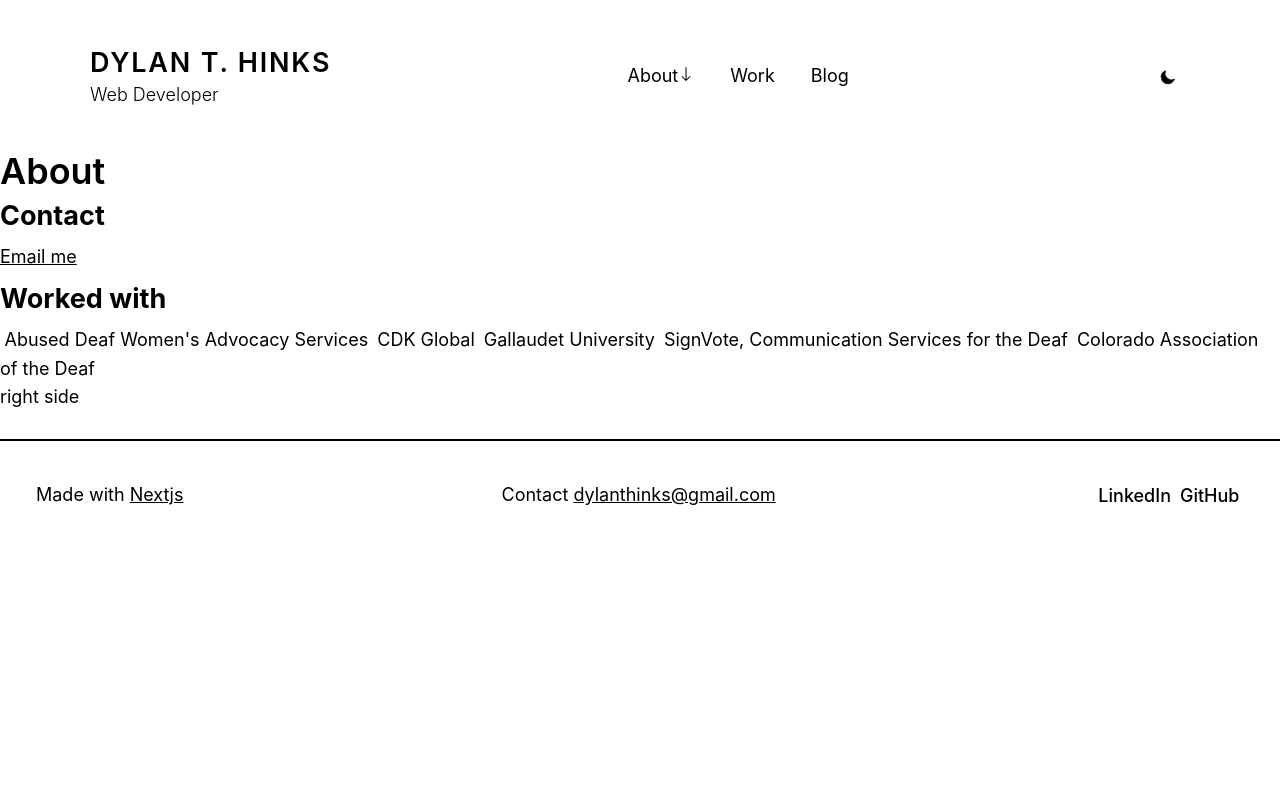
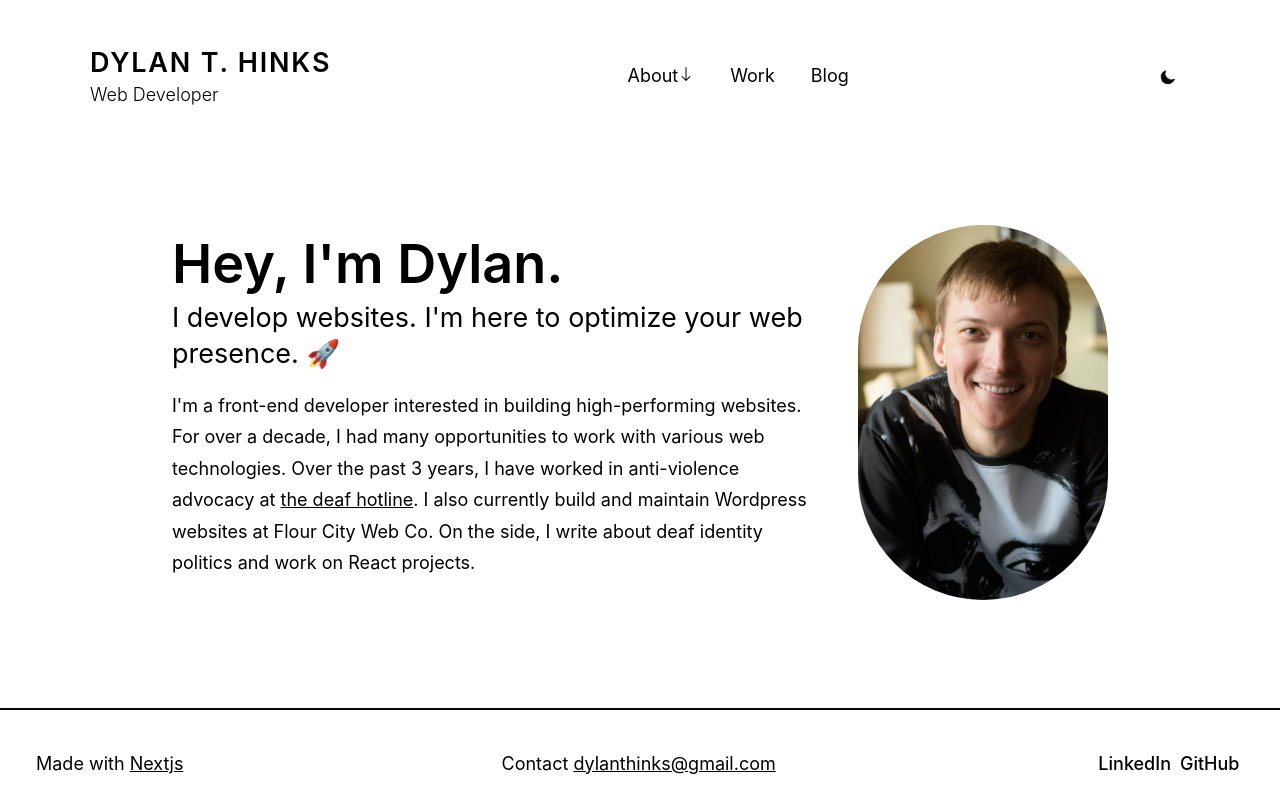
Before and after one commit to dylanthinks/portfolio, a Next.js app: page /about in a window 1280 px wide. Shown: the top 812 px of the page. Built offline with nearby package versions, Linux system fonts and the light colour scheme.

Commit message:
cleaning a job update

```diff
--- a/components/home-hero.js
+++ b/components/home-hero.js
@@ -16,8 +16,7 @@ const HomeHero = () => {
             various web technologies. Over the past 3 years, I have worked in
             anti-violence advocacy at{" "}
             <a href='https://thedeafhotline.org'>the deaf hotline</a>. I also
-            currently build and maintain Wordpress websites at{" "}
-            <a href='https://chilmarketing.com'>Chilmarketing</a>. On the side,
+            currently build and maintain Wordpress websites at Flour City Web Co. On the side,
             I write about deaf identity politics and work on React projects.
           </p>
         </div>
--- a/components/layout.js
+++ b/components/layout.js
@@ -19,7 +19,7 @@ export default function Layout({ children, ...customMeta }) {
   };
 
   return (
-    <div>
+    <>
       <Head>
         <title>{meta.title}</title>
         <meta name='robots' content='follow, index' />
@@ -41,6 +41,6 @@ export default function Layout({ children, ...customMeta }) {
       <Nav />
       <main className={styles.container}>{children}</main>
       <Footer />
-    </div>
+    </>
   );
 }
--- a/components/nav.js
+++ b/components/nav.js
@@ -16,7 +16,7 @@ export default function Nav() {
   }, []);
 
   return (
-    <nav>
+    <header>
       <div className={styles.container}>
         <div className={styles.logo}>
           <Link href='/'>
@@ -27,7 +27,7 @@ export default function Nav() {
           </Link>
         </div>
 
-        <div className={styles.navMenu}>
+        <nav className={styles.navMenu}>
           <Link href='/about'>
             <a
               className={`text-base  ${
@@ -102,7 +102,7 @@ export default function Nav() {
               )}
             </a>
           </Link>
-        </div>
+        </nav>
 
         <button
           aria-label='Toggle Dark Mode'
@@ -137,6 +137,6 @@ export default function Nav() {
           )}{" "}
         </button>
       </div>
-    </nav>
+    </header>
   );
 }
--- a/pages/about.js
+++ b/pages/about.js
@@ -1,32 +1,10 @@
 import Layout from "../components/layout";
+import HomeHero from "../components/home-hero";
 
 export default function About() {
   return (
     <Layout about>
-      <h1>About</h1>
-      <section className='about'>
-        <div className='contact'>
-          <div>
-            <h2>Contact</h2>
-            <p>
-              <a href='mailto:dylanthinks@gmail.com'>Email me</a>
-            </p>
-          </div>
-          <div>
-            <h2>Worked with</h2>
-            <ul>
-              <li>Abused Deaf Women's Advocacy Services</li>
-              <li>CDK Global</li>
-              <li>Gallaudet University</li>
-              <li>SignVote, Communication Services for the Deaf</li>
-              <li>Colorado Association of the Deaf</li>
-            </ul>
-          </div>
-        </div>
-        <div className='summary'>
-          <p>right side</p>
-        </div>
-      </section>
+      <HomeHero />
     </Layout>
   );
 }
--- a/styles/components/posts.module.css
+++ b/styles/components/posts.module.css
@@ -1,6 +1,29 @@
 .container {
-  width: 100%;
+  max-width: var(--content-width);
+  padding: var(--space);
   display: flex;
   flex-direction: column;
-  background-color: blanchedalmond;
+  margin: 0 auto;
 }
+
+.container h1 {
+  margin-bottom: var(--space);
+  text-align: center;
+}
+
+.posts {
+
+}
+
+.post {
+  display: flex;
+  flex-direction: column;
+  padding: 0.25rem;
+}
+
+.post a {
+font-size: 1.5rem;
+text-decoration: none;
+font-weight: 600;
+margin: 0rem 0 1rem;
+}
--- a/styles/global.css
+++ b/styles/global.css
@@ -23,6 +23,8 @@
   --accent-rich: #00c982;
   --accent-light-neutral: #658c7e;
   --accent-dark-neutral: #111916;
+  --space: 3.5rem;
+  --content-width: 940px;
 }
 
 html,
@@ -49,13 +51,13 @@ h2 {
 }
 
 a,
-nav a:hover {
+header a:hover {
   color: var(--color-link);
   text-decoration: underline;
 }
 
 a:hover,
-nav a {
+header a {
   text-decoration: none;
 }
 
@@ -64,7 +66,7 @@ img {
   /*  display: block; */
 }
 
-nav {
+header {
   margin: 0 auto;
   padding: 45px;
 }
@@ -101,7 +103,7 @@ li {
 @media (min-width: 768px) {
 
 
-  nav {
+  header {
     padding: 45px 90px;
   }
 
```
Also changed, not shown: client.js (+6 -5 lines), pages/blog.js (+7 -3 lines).
